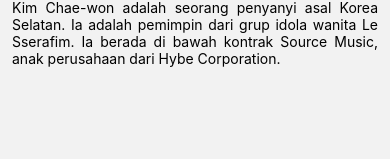
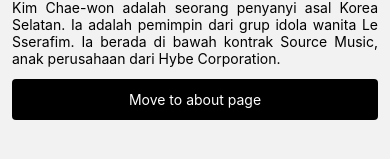
Before and after one commit to ilhambagoes/DemoReact, a React Native app: screen /Dashboard in a window 390 px wide. Shown: the part 331-490 px from the top of the page. Built offline with nearby package versions, Linux system fonts and the light colour scheme.

Commit message:
Implement navigation in Dashboard.tsx for move page

```diff
--- a/UI/Dashboard.tsx
+++ b/UI/Dashboard.tsx
@@ -4,10 +4,12 @@
     Text,
     Image,
     ScrollView,
-    StyleSheet
+    StyleSheet,
+    Button,
+    Pressable
 } from 'react-native';
 
-const Dashboard = () => {
+const Dashboard = ({navigation}: {navigation: any}) => {
     return (
         <ScrollView>
             <Text style={styles.title}>Kim Chae-won</Text>
@@ -21,6 +23,13 @@
                     Ia adalah pemimpin dari grup idola wanita Le Sserafim.
                     Ia berada di bawah kontrak Source Music, anak perusahaan dari Hybe Corporation.
                 </Text>
+                <Pressable
+                style={styles.button}
+                onPress={() =>
+                    navigation.navigate('About')
+                }>
+                    <Text style={styles.buttonTextColor}>Move to about page</Text>
+                </Pressable>
             </View>
         </ScrollView>
     );
@@ -44,6 +53,19 @@
         marginHorizontal: 12,
         textAlign: 'justify',
         color: 'black'
+    },
+    button: {
+        alignItems: 'center',
+        justifyContent: 'center',
+        paddingVertical: 12,
+        marginHorizontal: 12,
+        borderRadius: 4,
+        elevation: 3,
+        marginTop: 12,
+        backgroundColor: 'black'
+    },
+    buttonTextColor: {
+        color: 'white'
     }
 })
 
```
